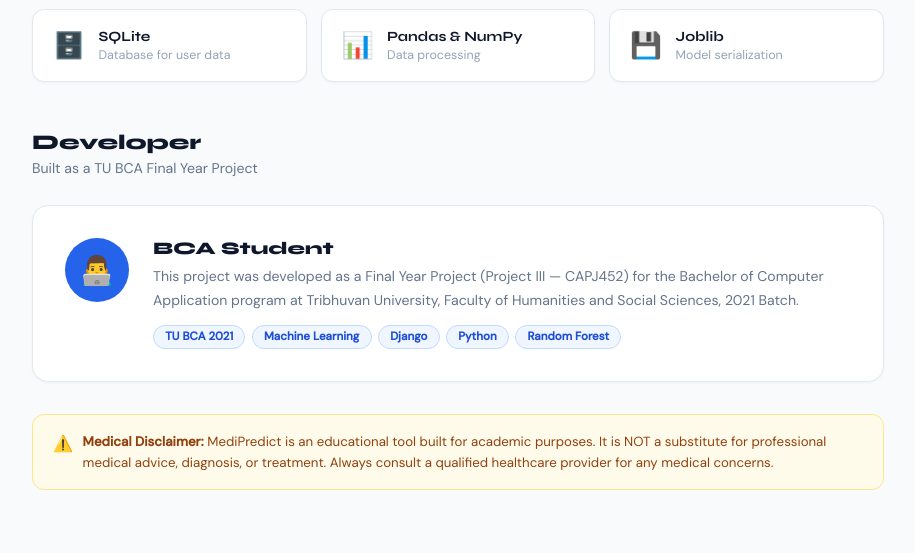
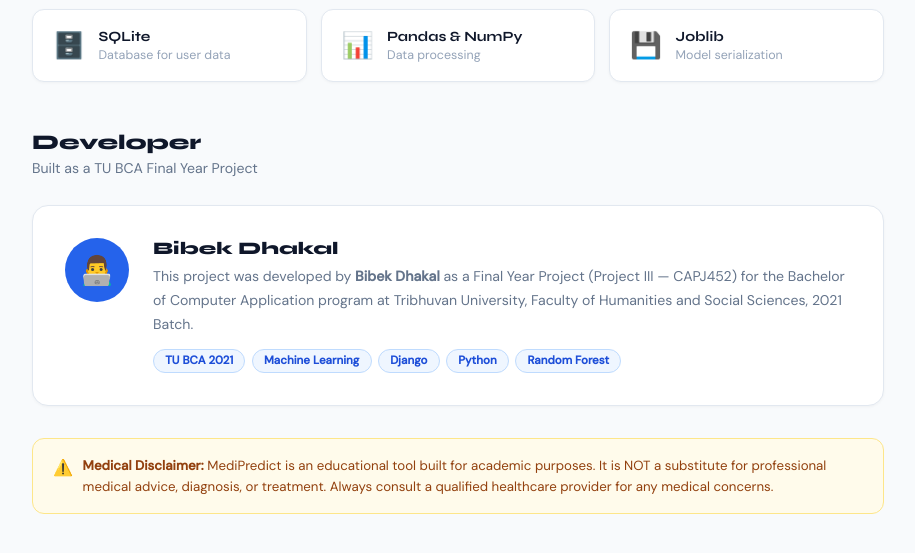
Before and after one commit to BibekDhakal22/Disease_Predection, a Django app: page /about/ in a window 1280 px wide. Shown: the part 1202-1755 px from the top of the page, without its empty margins (182-1097 px from the left). Run offline with Django 5.2, Linux system fonts and the light colour scheme; parts of the project's set-up code (start-up, migrations or seed data) failed here and were passed over.

Commit message:
changed about

```diff
--- a/templates/predictor/about.html
+++ b/templates/predictor/about.html
@@ -125,8 +125,8 @@ footer strong { color:#2563eb; }
   <div class="about-card">
     <div class="about-avatar">👨‍💻</div>
     <div class="about-info">
-      <h3>{{ request.user.get_full_name|default:request.user.username|default:"BCA Student" }}</h3>
-      <p>This project was developed as a Final Year Project (Project III — CAPJ452) for the Bachelor of Computer Application program at Tribhuvan University, Faculty of Humanities and Social Sciences, 2021 Batch.</p>
+      <h3>Bibek Dhakal</h3>
+      <p>This project was developed by <strong>Bibek Dhakal</strong> as a Final Year Project (Project III — CAPJ452) for the Bachelor of Computer Application program at Tribhuvan University, Faculty of Humanities and Social Sciences, 2021 Batch.</p>
       <div class="about-tags">
         <span class="tag">TU BCA 2021</span>
         <span class="tag">Machine Learning</span>
```
Also changed, not shown: db.sqlite3.
